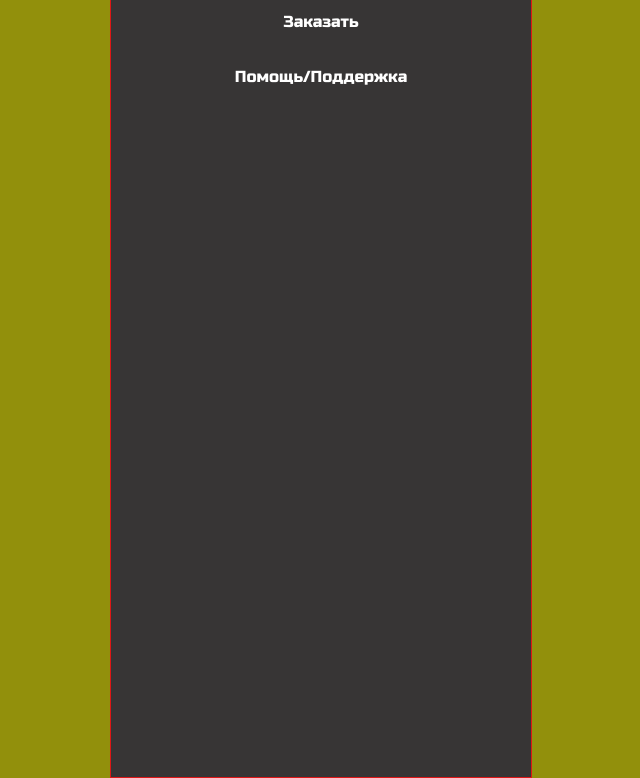
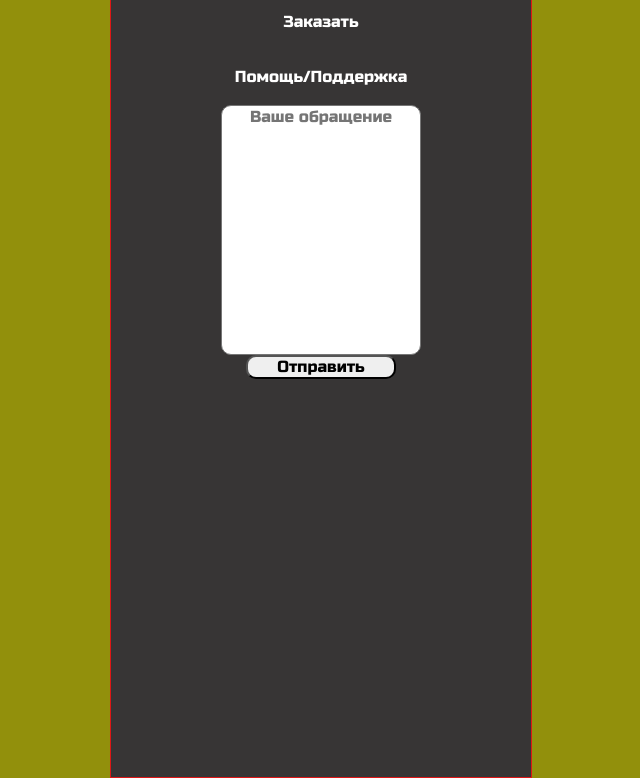
Before and after one commit to pirss93d/Travel_Time, a plain HTML site: page index.html in a window 1280 px wide. Both pictures are taken after a click on the button "Помощь/Поддержка". Shown: the part 142-920 px from the top of the page, without its empty margins (319-959 px from the left). Drawn offline with Linux system fonts and the light colour scheme.

Commit message:
test_textAira

```diff
--- a/app.js
+++ b/app.js
@@ -3,6 +3,11 @@ let isOpen = false;
 const btn = document.querySelector(".main_order");
 const btn_on = document.querySelector(".btn_order");
 const btn_push = document.querySelector("#form_btn-push");
+
+//
+const block_help = document.querySelector(".main_block-helper");
+const btn_helper = document.querySelector(".main_help");
+let isOpen_help = false;
 
 // btn.addEventListener("click", function () {
 //   if (!isOpen) {
@@ -27,3 +32,36 @@ btn.addEventListener("click", function () {
     isOpen = false;
   }
 });
+
+btn_helper.addEventListener("click", function () {
+  if (!isOpen_help) {
+    block_help.style.display = "flex";
+    isOpen_help = true;
+  } else {
+    block_help.style.display = "none";
+    isOpen_help = false;
+  }
+});
+
+const form = document.querySelector("form");
+
+form.addEventListener("submit", function (event) {
+  event.preventDefault(); // предотвращаем стандартную отправку
+
+  const formData = new FormData(form);
+
+  fetch("/submit", {
+    method: "POST",
+    body: formData,
+  })
+    .then((response) => {
+      if (response.ok) {
+        alert("Форма успешно отправлена!");
+      } else {
+        alert("Ошибка при отправке формы.");
+      }
+    })
+    .catch(() => {
+      alert("Ошибка сети или сервера.");
+    });
+});
--- a/index.html
+++ b/index.html
@@ -11,9 +11,6 @@
     <div class="main">
       <div class="main_block-one">
         <div class="main_logo">Транспорт</div>
-        <!-- <a href="block_two/block_two.html" class="main_order"
-          >Заказ транспорта</a
-        > -->
         <button class="main_order">Заказать</button>
         <div class="btn_order">
           <form action="">
@@ -56,6 +53,17 @@
           </form>
         </div>
         <button class="main_help">Помощь/Поддержка</button>
+        <div class="main_block-helper">
+          <form action="#">
+            <label for="helper"></label>
+            <textarea
+              maxlength="100"
+              id="helper"
+              placeholder="Ваше обращение"
+            ></textarea
+            ><button id="push_help">Отправить</button>
+          </form>
+        </div>
       </div>
     </div>
   </body>
--- a/style.css
+++ b/style.css
@@ -417,62 +417,6 @@ body {
   opacity: 0.5;
 }
 
-/* Block_TWo *********************/
-
-/* .block_two {
-  margin: 0 auto;
-  max-width: 420px;
-  height: 918px;
-  background-color: #373535;
-  border: 1px solid red;
-  color: #fff;
-  font-family: "Russo One";
-}
-
-.block_two-header {
-  display: flex;
-  justify-content: space-between;
-  align-items: end;
-  max-width: 420px;
-  height: 51px;
-  background-color: rgb(31, 30, 29);
-}
-.wrapper_back {
-  margin-left: 33px;
-  width: 20px;
-  height: 20px;
-}
-.back-img {
-  width: 20px;
-  height: 20px;
-}
-.profile {
-  display: flex;
-  justify-content: center;
-  align-items: center;
-  width: 210px;
-  height: 28px;
-  border-bottom: 1px solid #fff;
-  font-size: 24px;
-}
-.data_time {
-  display: flex;
-  flex-direction: column;
-}
-
-#text {
-  max-width: 412px;
-}
-
-#order {
-  width: 212px;
-  height: 58px;
-  border-radius: 10px;
-}
-.block_form {
-  display: flex;
-  flex-direction: column;
-} */
 .btn_order {
   cursor: pointer;
   display: none;
@@ -544,6 +488,38 @@ body {
   border-radius: 10px;
 }
 
+.main_block-helper {
+  display: none;
+  flex-direction: column;
+  justify-content: center;
+  align-items: center;
+  width: 200px;
+  height: 300px;
+}
+
+.main_block-helper form {
+  display: flex;
+  flex-direction: column;
+  align-items: center;
+}
+
+#helper {
+  color: #000000;
+  width: 100%;
+  height: 250px;
+  box-sizing: border-box;
+  resize: none;
+  border-radius: 10px;
+  /* background-color: rgba(255, 255, 255, 0); */
+}
+textarea::placeholder {
+  text-align: center;
+}
+#push_help {
+  border-radius: 10px;
+  width: 150px;
+}
+
 input {
   border-radius: 10px;
   box-sizing: border-box;
```
